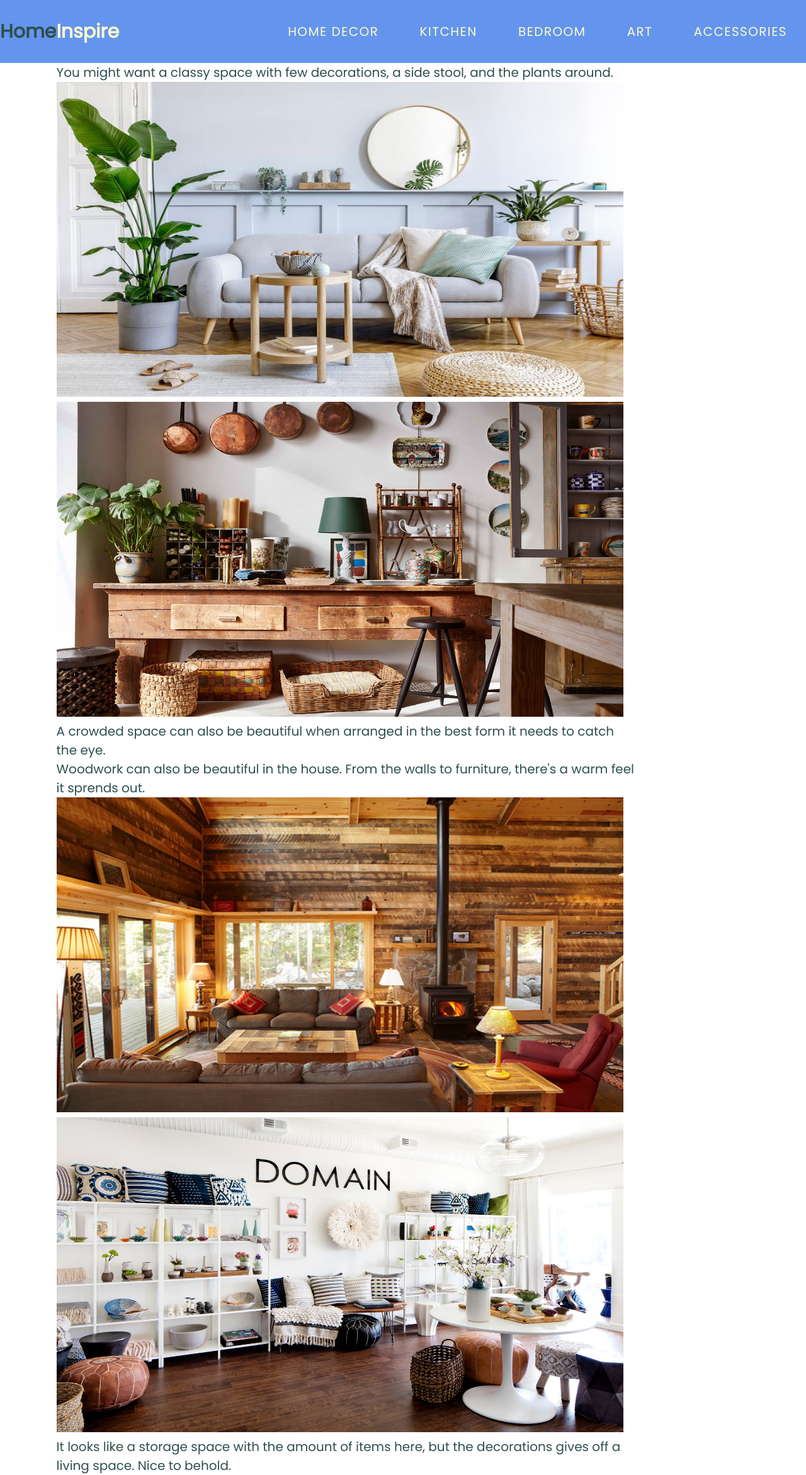
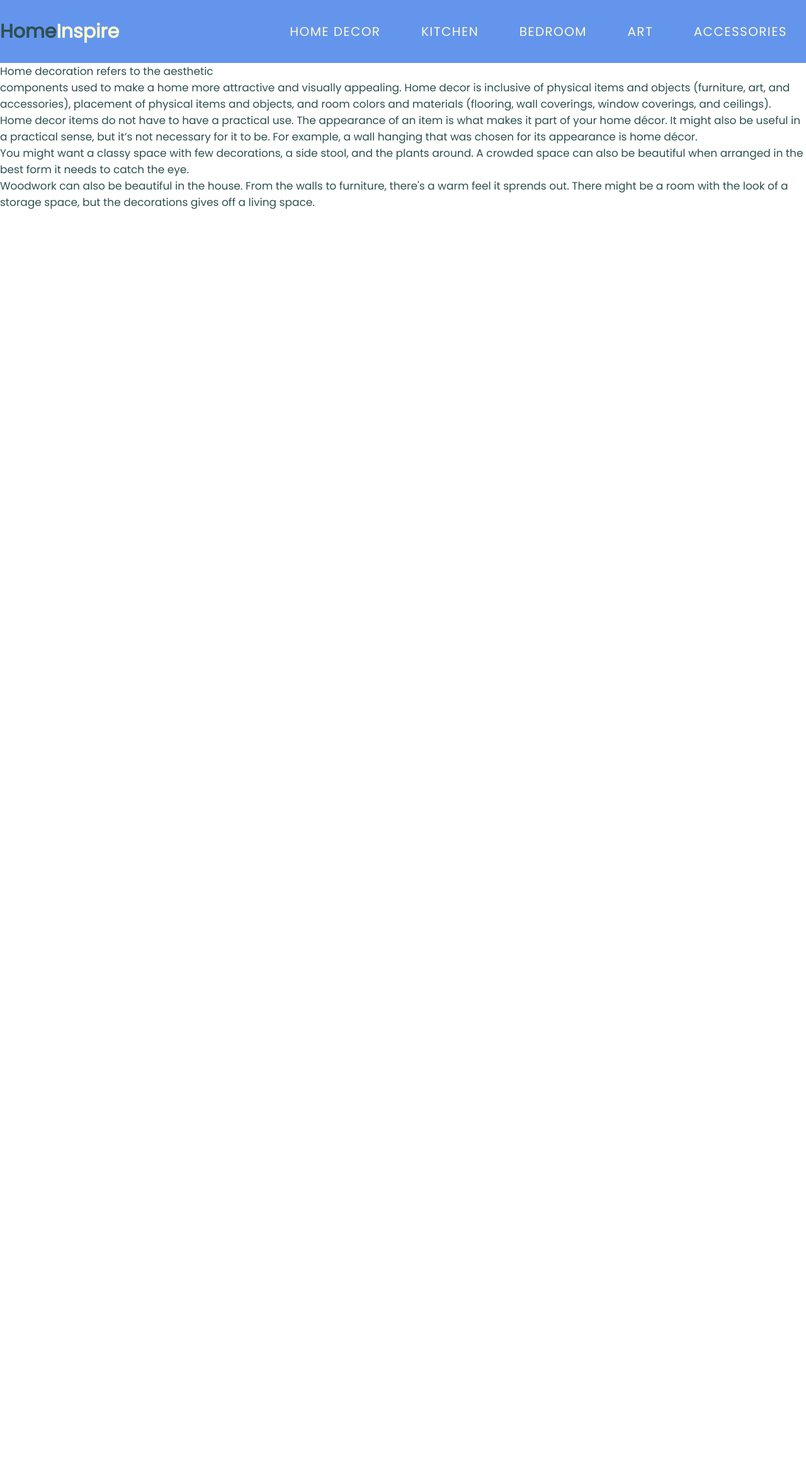
Before and after one commit to itagarf/HTML-and-Python, a Flask app: page / in a window 1280 px wide. Shown: the whole page at 63% size. After the commit the page ends 332 px from the top, so only its background shows below. Run offline with Flask 2, Linux system fonts and the light colour scheme; some libraries are stand-ins or nearby versions.

Commit message:
images removed, index file updated

```diff
--- a/templates/index.html
+++ b/templates/index.html
@@ -11,7 +11,7 @@
 
 *{
     color: darkslategrey;
-    font-size: 20px;
+    font-size: 17px;
     font-family: 'poppins', sans-serif;
     margin: 0;
     padding: 0;
@@ -52,16 +52,11 @@ nav ul li :hover{
 }
 .homeDecorBox{
     position: absolute;
-    width: 80%;
-    left: 7%;
+    width: 90%;
+    left: -10%;
 }
 .homeDecor{
-    position:static;
-    width: 90%;
-}
-.homeDecor img{
-    width: 900px;
-    height: 500px;
+    width: 100%;
 }
 .mobileNavBtn{
   color: navy;
@@ -114,11 +109,6 @@ nav ul li :hover{
     flex-direction: column;
     width: 100%;
 }
-.homeDecor img{
-    display: block;
-    height: 270px;
-    width: 100%;
-}
 }
     </style>
 </head>
@@ -141,20 +131,16 @@ nav ul li :hover{
             </nav>
         </div>
     </header>
-    <div class="homeDecorBox">
+    <div class="homeDecoBox">
         <div class="homeDecor">
-            <p>You might want a classy space with few decorations, a side stool, and the plants around.</p>
-            <img src="images/home deco.jpg"></div>
-        <div class="homeDecor">
-            <img src="images/home deco2.jpg">
-            <p>A crowded space can also be beautiful when arranged in the best form it needs to catch the eye.</p>
+            <p>Home decoration refers to the aesthetic components used to make a home more attractive and visually appealing. Home decor is inclusive of physical items and objects (furniture, art, and accessories), placement of physical items and objects, and room colors and materials (flooring, wall coverings, window coverings, and ceilings).</p>
         </div>
         <div class="homeDecor">
-            <p>Woodwork can also be beautiful in the house. From the walls to furniture, there's a warm feel it sprends out.</p>
-            <img src="images/home deco3.jpg"></div>
+            <p>Home decor items do not have to have a practical use. The appearance of an item is what makes it part of your home décor. It might also be useful in a practical sense, but it’s not necessary for it to be. For example, a wall hanging that was chosen for its appearance is home décor.</p>
+        </div>
         <div class="homeDecor">
-            <img src="images/home deco4.jpg">
-            <p>It looks like a storage space with the amount of items here, but the decorations gives off a living space. Nice to behold.</p>
+            <p>You might want a classy space with few decorations, a side stool, and the plants around. A crowded space can also be beautiful when arranged in the best form it needs to catch the eye.</p>
+            <p>Woodwork can also be beautiful in the house. From the walls to furniture, there's a warm feel it sprends out. There might be a room with the look of a storage space, but the decorations gives off a living space.</p>
         </div>
     </div>
 </body>
```
